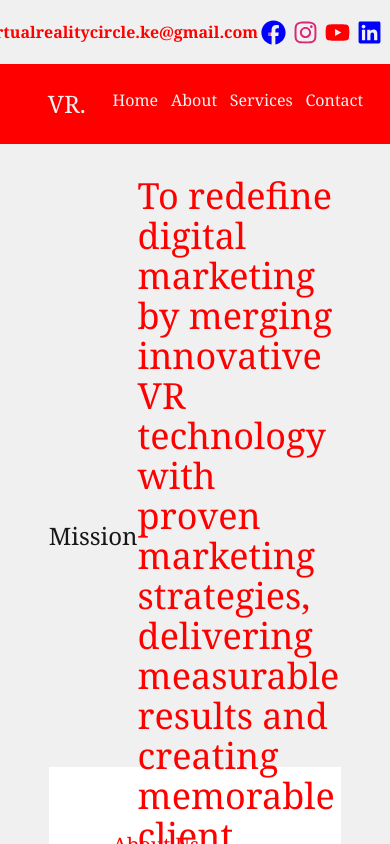
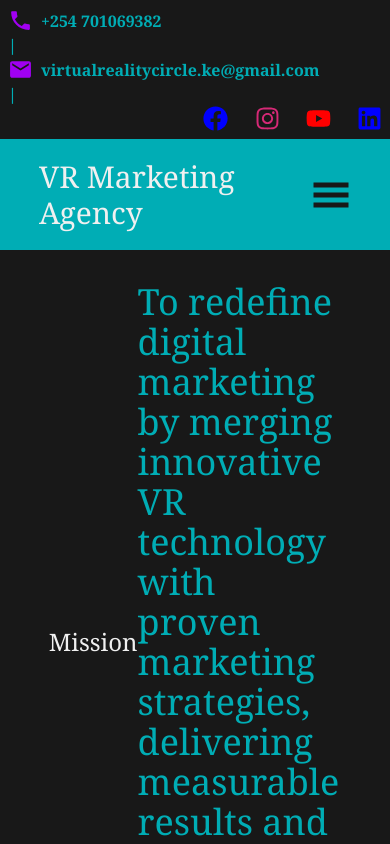
Before and after one commit to MacKibe/virtualReality, a React (Vite) app: page /about-us in a window 390 px wide. Shown: the top 844 px of the page. Built offline with nearby package versions, Linux system fonts and the light colour scheme.

Commit message:
Done with the nav and header section

```diff
--- a/src/Components/App.tsx
+++ b/src/Components/App.tsx
@@ -35,7 +35,7 @@ const App = () => {
   // CoreValuesData
   const coreValues = data?.[2]?.corevalues;
   return (
-    <div className="text-xm font-serif text-[var(--text)] bg-[var(--background)]">
+    <div className="font-serif text-[var(--text)] bg-[var(--background)]">
       {/* Header */}
       <Header />
       {/* Navbar */}
--- a/src/Components/Header.tsx
+++ b/src/Components/Header.tsx
@@ -2,7 +2,7 @@ import { FaFacebook, FaInstagram, FaLinkedin, FaYoutube } from "react-icons/fa";
 import { MdEmail, MdLocalPhone } from "react-icons/md";
 const Header = () => {
   return (
-    <ul className="flex justify-end gap-[2%] text-[var(--primary)] items-center p-2 font-bold">
+    <ul className="sm:hidden md:flex justify-end gap-[2%] text-[var(--primary)] items-center p-2 font-bold">
       <li className="flex items-center gap-2">
         <MdLocalPhone style={{ color: 'var(--secondary)' }} size={25} />
         +254 701069382
--- a/src/Components/Nav.tsx
+++ b/src/Components/Nav.tsx
@@ -1,14 +1,23 @@
 import { NavLink } from "react-router";
+import { GiHamburgerMenu } from "react-icons/gi";
+import { MdClose } from "react-icons/md";
 const Nav = () => {
+  const handleToggle = () => {
+
+  }
   return (
-    <div className="flex justify-center bg-[var(--primary)] text-[var(--background)] p-6 text-xm sticky top-0">
-      <p className="flex flex-1 text-2xl justify-center">VR.</p>
-      <nav className="flex flex-3 justify-center gap-[5%]">
+    <div className="flex justify-between items-center text-3xl py-[5%] px-[10%] mx-auto bg-[var(--primary)] md:text-xl md:py-[1.5%]">
+      <p className="">VR Marketing Agency</p>
+      <nav className="hidden top-0 left-0 md:flex flex-col gap-[10%] md:flex-row md:static">
         <NavLink to="/">Home</NavLink>
         <NavLink to="/about-us">About</NavLink>
         <NavLink to="/services">Services</NavLink>
         <NavLink to="/contact-us">Contact</NavLink>
       </nav>
+      <div className="flex md:hidden">
+        <GiHamburgerMenu style={{ color: 'var(--background)' }} size={40}/>
+        <MdClose style={{ color: 'var(--background)' }} size={40} onClick={handleToggle} className="hidden"/>
+      </div>
     </div>
   );
 };
--- a/src/Pages/Homepage.tsx
+++ b/src/Pages/Homepage.tsx
@@ -3,7 +3,7 @@ import OurServices from "../Components/OurServices";
 import TheTeam from "../Components/TheTeam";
 const Homepage = ({ services, profiles }) => {
   return (
-    <div className="text-xl text-primary">
+    <div className="">
       {/* Hero */}
       <Hero />
 
@@ -11,8 +11,8 @@ const Homepage = ({ services, profiles }) => {
       <OurServices services={services} />
 
       {/* Why Choose Us */}
-      <div className="flex justify-center text-[#F0F0F0] ">
-        <p className="text-6xl w-[70%] text-center py-[7%] font-serif text-[#A100F2]">
+      <div className="">
+        <p className="">
           We Don’t Just Boost Traffic—We Drive Success
         </p>
       </div>
@@ -21,12 +21,12 @@ const Homepage = ({ services, profiles }) => {
       <TheTeam profiles={profiles} />
 
       {/* Contact Us / Call to Action */}
-      <div className="flex justify-evenly py-12 bg-[#F0F0F0] bg-blend-ligten bg-[url('./assets/laptop.jpg')] bg-cover bg-center text-[#F0F0F0] text-xl">
+      <div className="">
         <div>
           <p>Looking for an experienced digital consultant?</p>
           <p>Schedule an online consulation or training package.</p>
         </div>
-        <button className="px-8 border-2 rounded-2xl bg-[#A100F2] text-xm">
+        <button className="">
           Contact Us
         </button>
       </div>
--- a/src/index.css
+++ b/src/index.css
@@ -1,8 +1,8 @@
 @import "tailwindcss";
 
 :root {
-  --primary: #ff0000;
-  --secondary: #0023ff;
-  --background: #f0f0f0;
-  --text: #181818;
+  --primary: #00adb5;
+  --secondary: #a100f2;
+  --background: #181818;
+  --text: #f0f0f0;
 }
```
